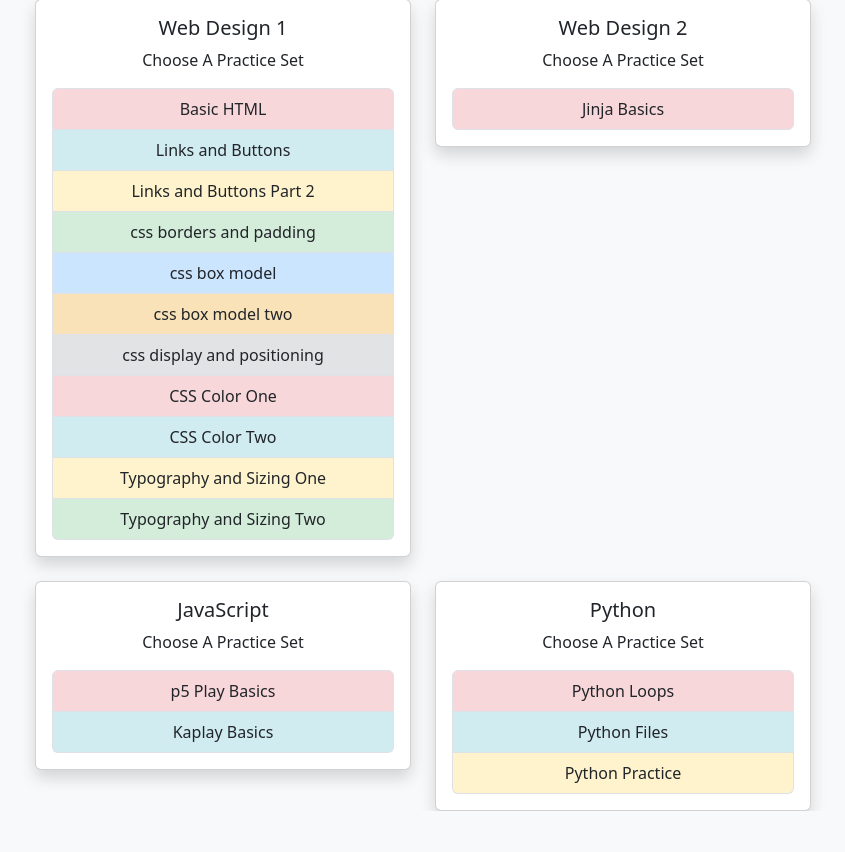
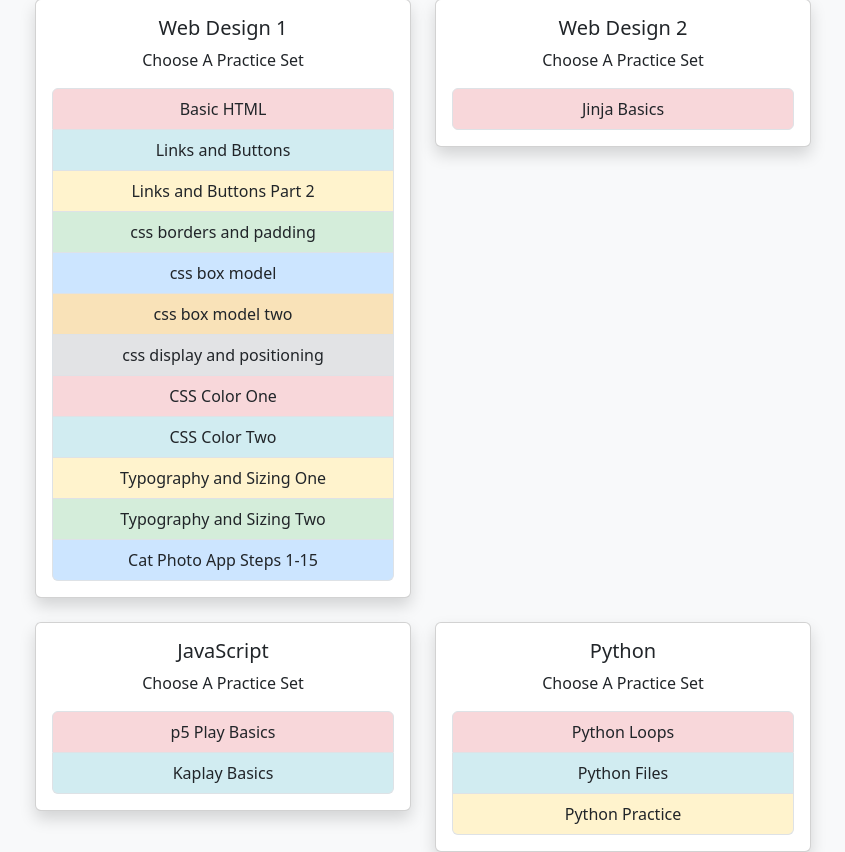
Before and after one commit to sfranz2422/FranzQuiz, a Flask app: page / in a window 1280 px wide. Shown: the part 177-1029 px from the top of the page, without its empty margins (217-1062 px from the left). Before the commit the page ends 988 px from the top, so only its background shows below. Run offline with Flask 3, Linux system fonts and the light colour scheme; some libraries are stand-ins or nearby versions.

Commit message:
added cat 1-15 practice

```diff
--- a/main.py
+++ b/main.py
@@ -148,6 +148,12 @@ def get_typography_sizing_two_data():
     res = requests.get(url).json()
     return res
 
+
+def get_cat_photo_one_data():
+    url="https://api.npoint.io/b5f004d362eef8bc1035"
+    res = requests.get(url).json()
+    return res
+
 # List of questions with answers
 questions = []
 
@@ -273,6 +279,11 @@ def quiz(key, title):
     if key == "typography_sizing_two":
         questions = get_typography_sizing_two_data()
         title = "Typography and Sizing Two"
+
+    if key == "cat_photo_1-15":
+        questions = get_cat_photo_one_data()
+        title = "Cat Photo App Steps 1-15"
+
 
 
     question_data = questions[session["current_index"]]
--- a/templates/index.html
+++ b/templates/index.html
@@ -61,6 +61,9 @@
         .list-group-item:nth-child(11) {
         background-color: #d4edda;
         }
+        .list-group-item:nth-child(12) {
+        background-color: #cce5ff;
+            }
 
 
 
@@ -149,6 +152,8 @@
                             <a href="{{ url_for('sign_in', key='typography_sizing_one', title='Typography and Sizing One')}}" class="list-group-item list-group-item-action" >Typography and Sizing One</a>
 
                              <a href="{{ url_for('sign_in', key='typography_sizing_two', title='Typography and Sizing Two')}}" class="list-group-item list-group-item-action" >Typography and Sizing Two</a>
+
+                             <a href="{{ url_for('sign_in', key='cat_photo_1-15', title='Cat Photo App Steps 1-15')}}" class="list-group-item list-group-item-action" >Cat Photo App Steps 1-15</a>
 
                         </div>
 
```
